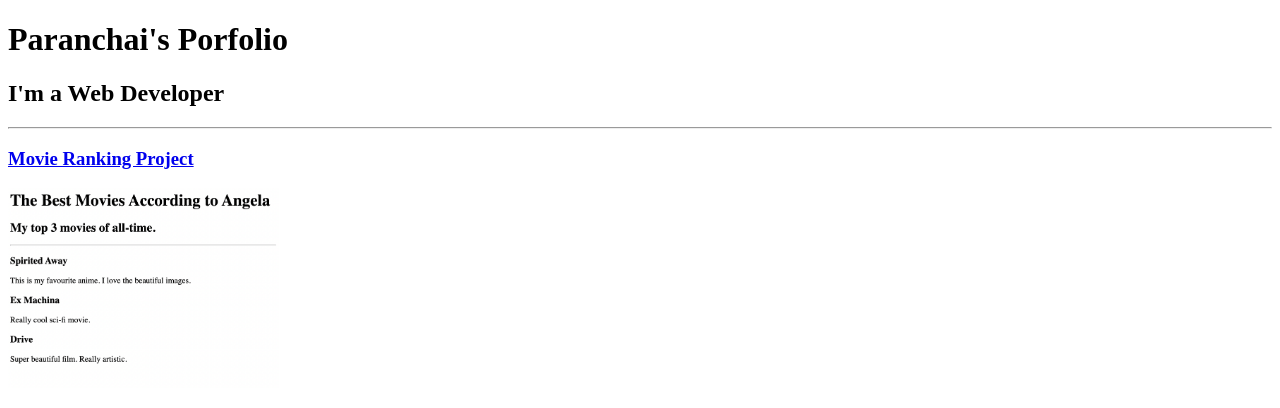
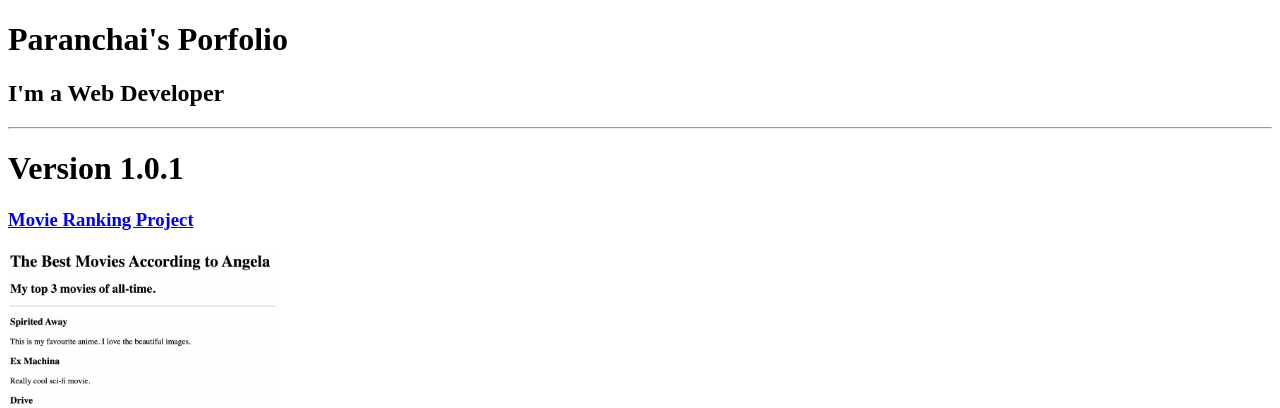
Before and after one commit to Paranchai-C/html-porfolio, a plain HTML site: page index.html in a window 1280 px wide. Shown: the top 408 px of the page. Drawn offline with Linux system fonts and the light colour scheme.

Commit message:
update version
test

```diff
--- a/index.html
+++ b/index.html
@@ -25,6 +25,7 @@ https://developer.mozilla.org/en-US/docs/Web/HTML/Element/img#attr-height -->
     <h1>Paranchai's Porfolio</h1>
     <h2>I'm a Web Developer</h2>
     <hr/>
+    <h1>Version 1.0.1</h1>
     <a href="./public/movie-ranking.html"><h3>Movie Ranking Project</h3></a>
     <img src="./assets/images/movie-ranking.png" height="200"/>
 
@@ -34,5 +35,7 @@ https://developer.mozilla.org/en-US/docs/Web/HTML/Element/img#attr-height -->
     <hr/>
     <a href="./public/about.html">About Me</a>
     <a href="./public/contact.html">Contact Me</a>
+
+
 </body>
 </html>
```
